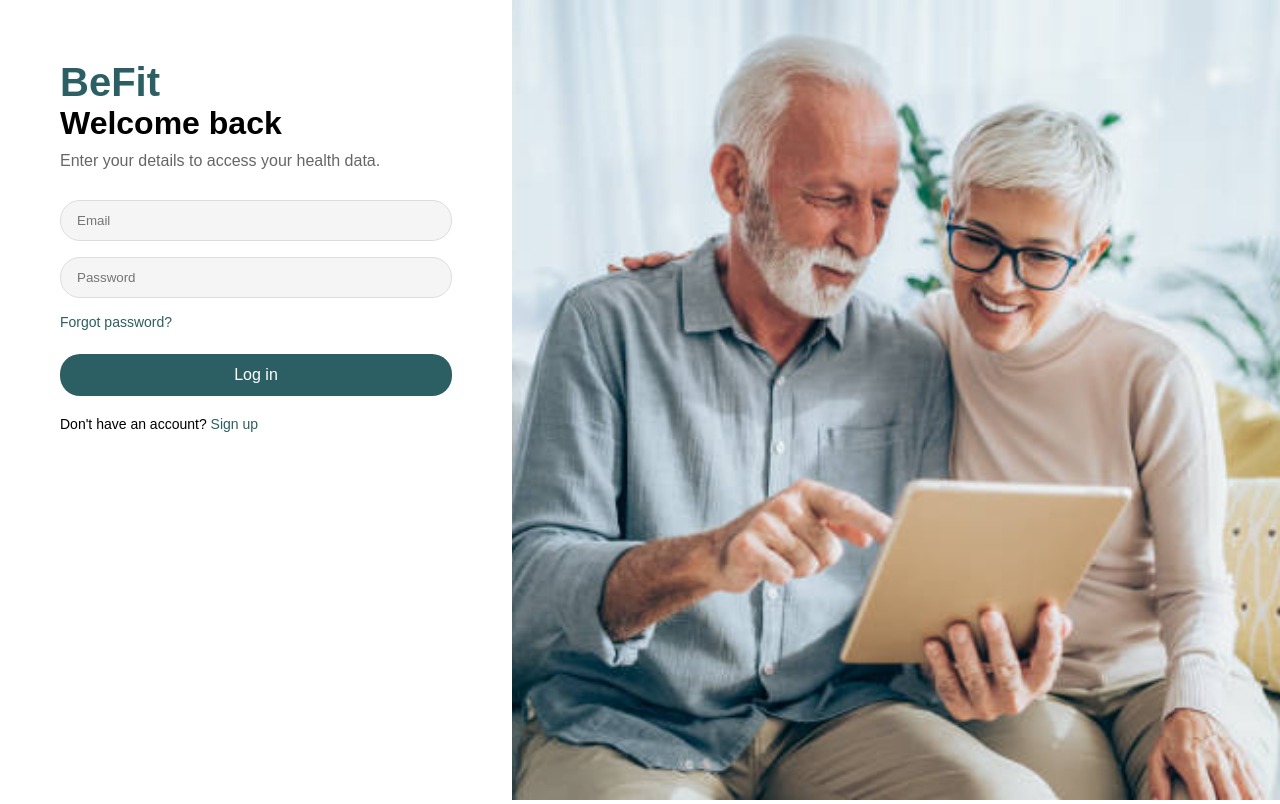
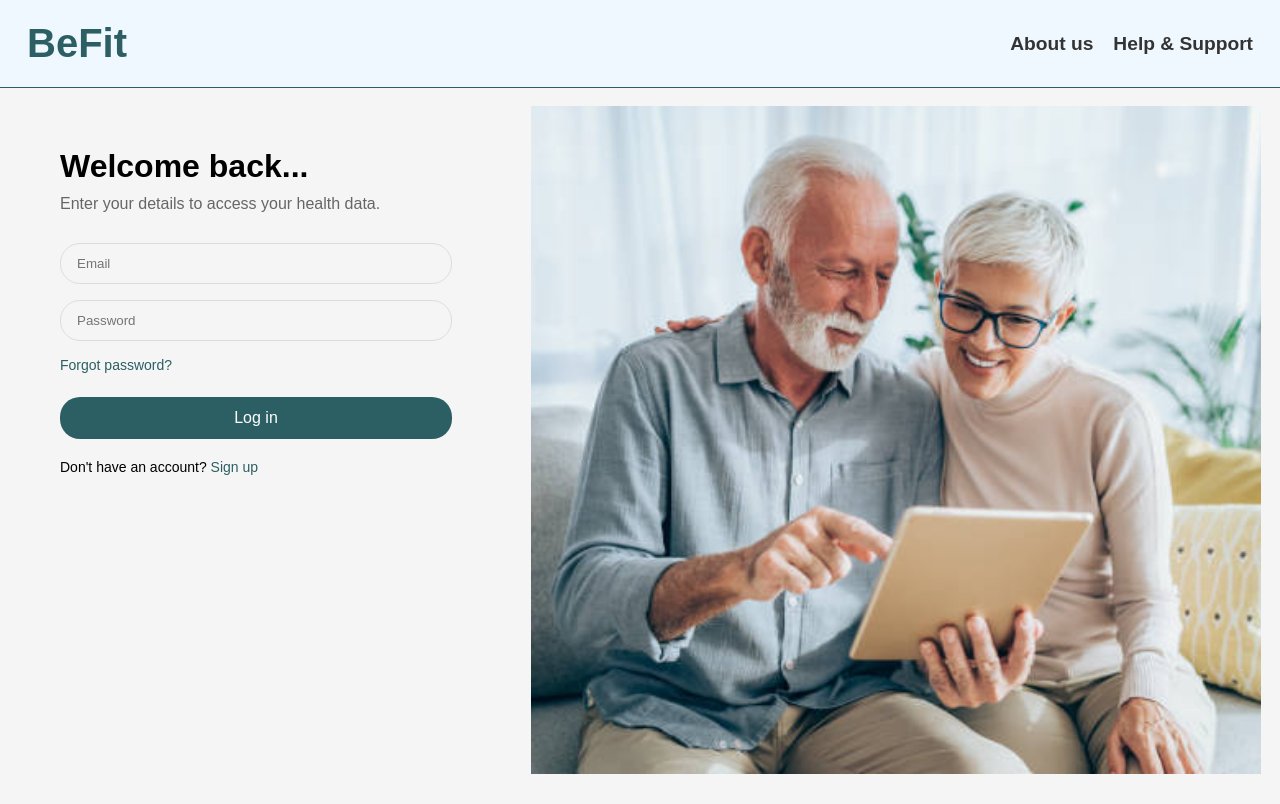
Before and after one commit to vishakhmv/BeFit, a React (Create React App) app in the folder blood-analyzer/: page /login in a window 1280 px wide. Built offline with nearby package versions, Linux system fonts and the light colour scheme.

Commit message:
created navbar for login & fixed image resize issues

```diff
--- a/blood-analyzer/src/App.css
+++ b/blood-analyzer/src/App.css
@@ -38,6 +38,7 @@
   display: flex;
   justify-content: space-between;
   align-items: center;
+  padding-left: 0.5%;
 }
 
 .hero-text {
--- a/blood-analyzer/src/Login.css
+++ b/blood-analyzer/src/Login.css
@@ -3,12 +3,15 @@
   font-family: Arial, sans-serif;
 }
 
+body{
+  background-color: whitesmoke;
+}
+
 .login-container {
   display: flex;
-  min-height: 100vh;
+  min-height: 88vh;
 }
 
-/* LEFT */
 .login-left {
   width: 40%;
   padding: 60px;
@@ -66,13 +69,15 @@
   cursor: pointer;
 }
 
-/* RIGHT */
 .login-right {
+  display: flex;
+  align-items: center;
+  justify-content: center;
   width: 60%;
 }
 
 .login-right img {
-  width: 100%;
-  height: 100%;
+  width: 95%;
+  height: 95%;
   object-fit: cover;
 }
--- a/blood-analyzer/src/Login.js
+++ b/blood-analyzer/src/Login.js
@@ -2,17 +2,24 @@ import "./Login.css";
 
 function Login() {
   return (
+    <>
+    <nav className="navbar">
+        <h1 className="logo">BeFit</h1>
+          <div className="nav-links">
+          <a href="#">About us</a>
+          <a href="#">Help & Support</a>
+        </div>
+
+    </nav>
     <div className="login-container">
       <div className="login-left">
-        <h1 className="logo">BeFit</h1>
-
-        <h2>Welcome back</h2>
+        <h2>Welcome back...</h2>
         <p className="subtitle">
           Enter your details to access your health data.
         </p>
 
-        <input type="email" placeholder="Email" />
-        <input type="password" placeholder="Password" />
+        <input type="email" placeholder="Email" maxLength={32} />
+        <input type="password" placeholder="Password" maxLength={32}/>
 
         <a href="#" className="forgot">Forgot password?</a>
 
@@ -27,6 +34,7 @@ function Login() {
         <img src="/loginheroimage.jpg" alt="Health" />
       </div>
     </div>
+    </>
   );
 }
 
```
